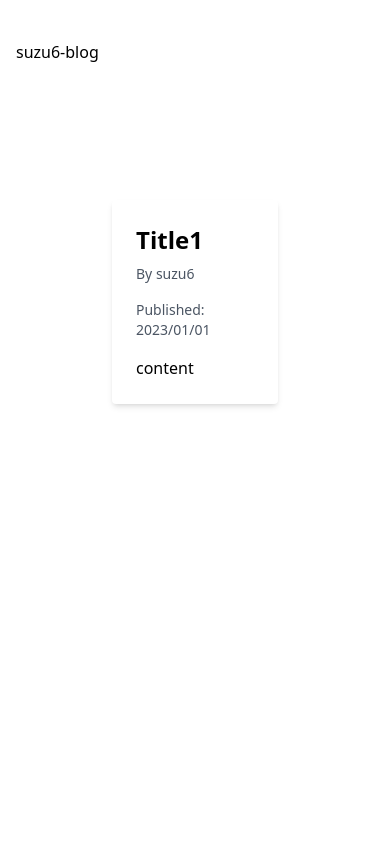
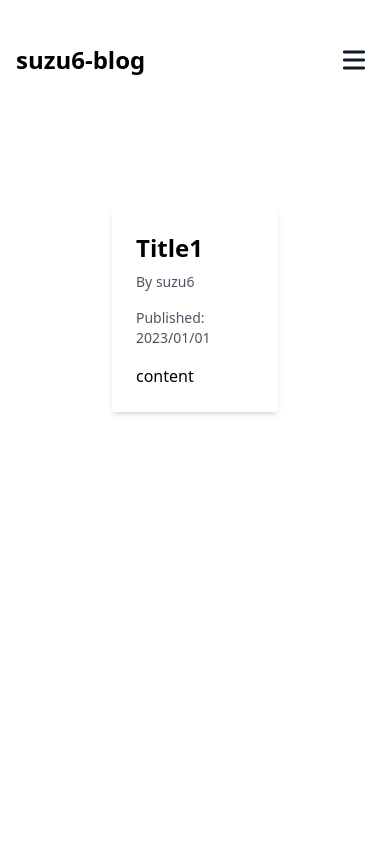
Before and after one commit to suzu6/next-ts-notion-blog, a Next.js app: page /posts/1 in a window 390 px wide. Shown: the top 844 px of the page. Built offline with nearby package versions, Linux system fonts and the light colour scheme.

Commit message:
#7 HeaderとFooterを修正

```diff
--- a/src/app/layout.tsx
+++ b/src/app/layout.tsx
@@ -1,5 +1,6 @@
 import '@/styles/globals.css'
-import Header from '@/components/Header'
+import Footer from '@/components/layout/Footer'
+import Header from '@/components/layout/Header'
 import Head from './head'
 
 export default function RootLayout({
@@ -15,11 +16,10 @@
       */}
       <Head />
       <body>
-        <div className='mx-auto max-w-3xl px-4 sm:px-6 xl:max-w-5xl xl:px-0'>
-          <div className='flex h-screen flex-col justify-between'>
-            <Header />
-            {children}
-          </div>
+        <div className='mx-auto max-w-3xl px-4'>
+          <Header />
+          {children}
+          <Footer />
         </div>
       </body>
     </html>
--- a/src/components/Header.tsx
+++ /dev/null
@@ -1,31 +0,0 @@
-import Link from 'next/link'
-import headerNavLinks from '@/data/headerNavLinks'
-import siteMetadata from '@/data/siteMetadata'
-
-const Header = () => {
-  return (
-    <header className='flex items-center justify-between py-10'>
-      <div>
-        <Link href='/'>
-          <div className='flex items-center justify-between'>
-            <div className='mr-3'>{siteMetadata.title}</div>
-          </div>
-        </Link>
-      </div>
-      <div className='flex items-center text-base leading-5'>
-        <div className='hidden sm:block'>
-          {headerNavLinks.map((link) => (
-            <Link
-              key={link.title}
-              href={link.href}
-              className='p-1 font-medium text-gray-900 dark:text-gray-100 sm:p-4'
-            >
-              {link.title}
-            </Link>
-          ))}
-        </div>
-      </div>
-    </header>
-  )
-}
-export default Header
--- /dev/null
+++ b/src/components/layout/Footer/index.tsx
@@ -0,0 +1,17 @@
+import React from 'react'
+
+const Footer: React.FC = () => {
+  return (
+    <>
+      <footer className='mt-12 py-6 text-gray-800'>
+        <div className='container mx-auto px-4'>
+          <p className='text-center text-sm'>
+            &copy; {new Date().getFullYear()} suzu6 blog. All rights reserved.
+          </p>
+        </div>
+      </footer>
+    </>
+  )
+}
+
+export default Footer
--- /dev/null
+++ b/src/components/layout/Header.tsx
@@ -0,0 +1,38 @@
+import Link from 'next/link'
+import headerNavLinks from '@/data/headerNavLinks'
+import siteMetadata from '@/data/siteMetadata'
+import MobileNav from './MobileNav'
+
+const Header = () => {
+  return (
+    <>
+      <header className='flex items-center justify-between py-10'>
+        <div>
+          <Link href='/' aria-label={siteMetadata.headerTitle}>
+            <div className='flex items-center justify-between'>
+              <div className='h-6 text-2xl font-semibold'>
+                {siteMetadata.headerTitle}
+              </div>
+            </div>
+          </Link>
+        </div>
+        <div className='flex items-center text-base leading-5'>
+          <div className='hidden sm:block'>
+            {headerNavLinks.map((link) => (
+              <Link
+                key={link.title}
+                href={link.href}
+                className='p-1 font-medium text-gray-900 dark:text-gray-100 sm:p-4'
+              >
+                {link.title}
+              </Link>
+            ))}
+          </div>
+          {/* <ThemeSwitch /> */}
+          <MobileNav />
+        </div>
+      </header>
+    </>
+  )
+}
+export default Header
--- /dev/null
+++ b/src/components/layout/MobileNav.tsx
@@ -0,0 +1,87 @@
+'use client'
+
+import Link from 'next/link'
+import { useState } from 'react'
+import headerNavLinks from '@/data/headerNavLinks'
+
+const MobileNav = () => {
+  const [navShow, setNavShow] = useState(false)
+
+  const onToggleNav = () => {
+    setNavShow((status) => {
+      if (status) {
+        document.body.style.overflow = 'auto'
+      } else {
+        // Prevent scrolling
+        document.body.style.overflow = 'hidden'
+      }
+      return !status
+    })
+  }
+
+  return (
+    <div className='sm:hidden'>
+      <button
+        type='button'
+        className='ml-1 mr-1 h-8 w-8 rounded py-1'
+        aria-label='Toggle Menu'
+        onClick={onToggleNav}
+      >
+        <svg
+          xmlns='http://www.w3.org/2000/svg'
+          viewBox='0 0 20 20'
+          fill='currentColor'
+          className='text-gray-900 dark:text-gray-100'
+        >
+          <path
+            fillRule='evenodd'
+            d='M3 5a1 1 0 011-1h12a1 1 0 110 2H4a1 1 0 01-1-1zM3 10a1 1 0 011-1h12a1 1 0 110 2H4a1 1 0 01-1-1zM3 15a1 1 0 011-1h12a1 1 0 110 2H4a1 1 0 01-1-1z'
+            clipRule='evenodd'
+          />
+        </svg>
+      </button>
+      <div
+        className={`fixed top-0 left-0 z-10 h-full w-full transform bg-gray-200 opacity-95 duration-300 ease-in-out dark:bg-gray-800 ${
+          navShow ? 'translate-x-0' : 'translate-x-full'
+        }`}
+      >
+        <div className='flex justify-end'>
+          <button
+            type='button'
+            className='mr-5 mt-11 h-8 w-8 rounded'
+            aria-label='Toggle Menu'
+            onClick={onToggleNav}
+          >
+            <svg
+              xmlns='http://www.w3.org/2000/svg'
+              viewBox='0 0 20 20'
+              fill='currentColor'
+              className='text-gray-900 dark:text-gray-100'
+            >
+              <path
+                fillRule='evenodd'
+                d='M4.293 4.293a1 1 0 011.414 0L10 8.586l4.293-4.293a1 1 0 111.414 1.414L11.414 10l4.293 4.293a1 1 0 01-1.414 1.414L10 11.414l-4.293 4.293a1 1 0 01-1.414-1.414L8.586 10 4.293 5.707a1 1 0 010-1.414z'
+                clipRule='evenodd'
+              />
+            </svg>
+          </button>
+        </div>
+        <nav className='fixed mt-8 h-full'>
+          {headerNavLinks.map((link) => (
+            <div key={link.title} className='px-12 py-4'>
+              <Link
+                href={link.href}
+                className='text-2xl font-bold tracking-widest text-gray-900 dark:text-gray-100'
+                onClick={onToggleNav}
+              >
+                {link.title}
+              </Link>
+            </div>
+          ))}
+        </nav>
+      </div>
+    </div>
+  )
+}
+
+export default MobileNav
--- a/src/data/siteMetadata.ts
+++ b/src/data/siteMetadata.ts
@@ -1,6 +1,7 @@
 const siteMetadata = {
   title: 'suzu6-blog',
   language: 'ja',
+  headerTitle: 'suzu6-blog',
 }
 
 export default siteMetadata
```
